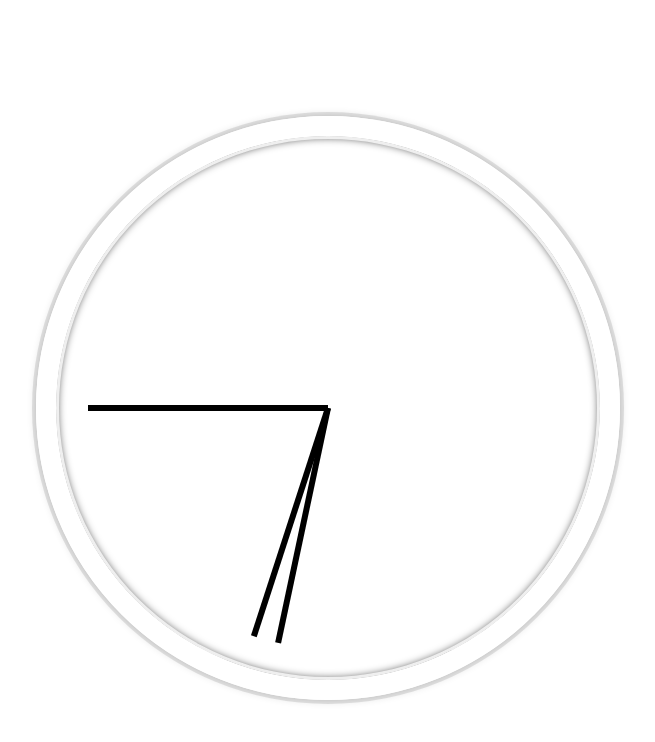
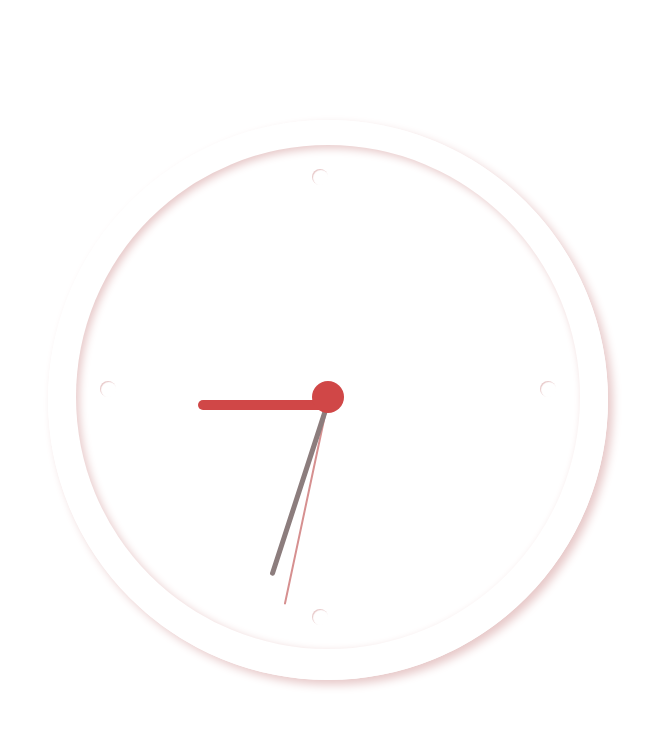
Before and after one commit to cterrasid/clock, a plain HTML site: page index.html in a window 1280 px wide. Shown: the whole page, without its empty margins (312-967 px from the left). Drawn offline with Linux system fonts and the light colour scheme.

Commit message:
Added markers and improved style of the clock

```diff
--- a/index.html
+++ b/index.html
@@ -10,10 +10,15 @@
 
 <body>
     <div class="clock">
-        <div class="clock-face">
-            <div class="hand hour"></div>
-            <div class="hand minute"></div>
-            <div class="hand second"></div>
+        <div class="hand hour"></div>
+        <div class="hand minute"></div>
+        <div class="hand second"></div>
+        <div class="clock-marker">
+            <div class="point"></div>
+            <span class="marker"></span>
+            <span class="marker"></span>
+            <span class="marker"></span>
+            <span class="marker"></span>
         </div>
     </div>
     <script src="main.js"></script>
--- a/styles.css
+++ b/styles.css
@@ -1,38 +1,111 @@
+* {
+  box-sizing: border-box;
+  margin: 0;
+  padding: 0;
+}
+
 body {
-  align-items: center;
-  display: flex;
-  flex: 1;
+  place-items: center;
+  display: grid;
   font-size: 2rem;
-  min-height: 100vh;
+  height: 100vh;
 }
 
 .clock {
   border-radius: 50%;
   border: 20px solid white;
-  box-shadow: 0 0 0px 4px rgba(0, 0, 0, 0.1), inset 0 0 0 3px #efefef,
-    inset 0 0 10px black, 0 0 10px rgba(0, 0, 0, 0.2);
-  height: 30rem;
-  margin: 50px auto;
-  padding: 2rem;
+  box-shadow: 0.3rem 0.3rem 0.6rem #e7c8c8, -0.2rem -0.2rem 0.5rem #ffffff;
+  height: 35rem;
+  padding: 0.5rem;
   position: relative;
-  width: 30rem;
+  width: 35rem;
 }
 
-.clock-face {
+.clock-marker {
+  display: grid;
+  place-items: center;
+  border-radius: 50%;
   height: 100%;
   position: relative;
   transform: translateY(-3px);
   width: 100%;
+  box-shadow: inset 0.2rem 0.2rem 0.5rem #e7c8c8,
+    inset -0.2rem -0.2rem 0.5rem #ffffff;
+  z-index: 3;
+}
+
+.point {
+  background-color: #d04747;
+  border-radius: 50%;
+  height: 2rem;
+  width: 2rem;
+}
+
+.marker {
+  border-radius: 50%;
+  height: 1rem;
+  width: 1rem;
+  position: absolute;
+  box-shadow: inset 0.2rem 0.2rem 0.5rem #e7c8c8,
+    inset -0.2rem -0.2rem 0.5rem #ffffff;
+}
+
+.marker:first-of-type,
+.marker:nth-of-type(2),
+.marker:nth-of-type(3),
+.marker:last-of-type {
+  box-shadow: inset 1px 1px 1px #e7c8c8, inset -1px -1px 1px #ffffff;
+}
+
+.marker:first-of-type {
+  top: 1.5rem;
+  right: 50%;
+}
+
+.marker:nth-of-type(2) {
+  left: 1.5rem;
+  bottom: 50%;
+}
+
+.marker:nth-of-type(3) {
+  right: 1.5rem;
+  bottom: 50%;
+}
+
+.marker:last-of-type {
+  bottom: 1.5rem;
+  right: 50%;
 }
 
 .hand {
-  background: black;
-  height: 6px;
+  border-radius: 999px;
   position: absolute;
+  right: 50%;
   top: 50%;
   transition: all 0.05s;
   transform-origin: 100%;
   transform: rotate(90deg);
   transition-timing-function: cubic-bezier(0.1, 2.7, 0.58, 1);
-  width: 50%;
 }
+
+.second {
+  background-color: #d69090;
+  height: 2px;
+  width: 40%;
+  z-index: 0;
+  transform-origin: 100%;
+}
+
+.minute {
+  background-color: #8c7d7d;
+  height: 5px;
+  width: 35%;
+  z-index: 1;
+}
+
+.hour {
+  background-color: #d04747;
+  height: 10px;
+  width: 25%;
+  z-index: 2;
+}
```
